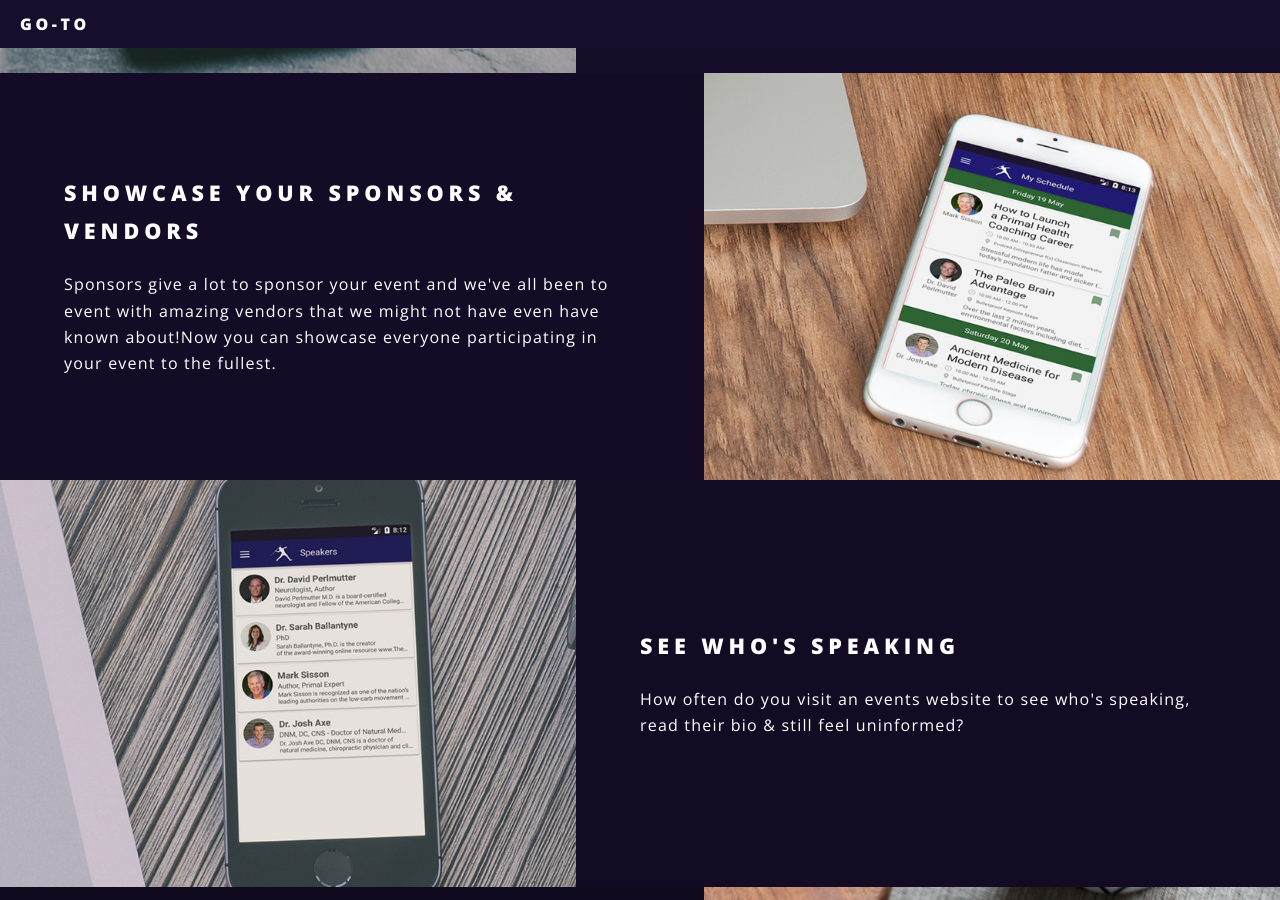
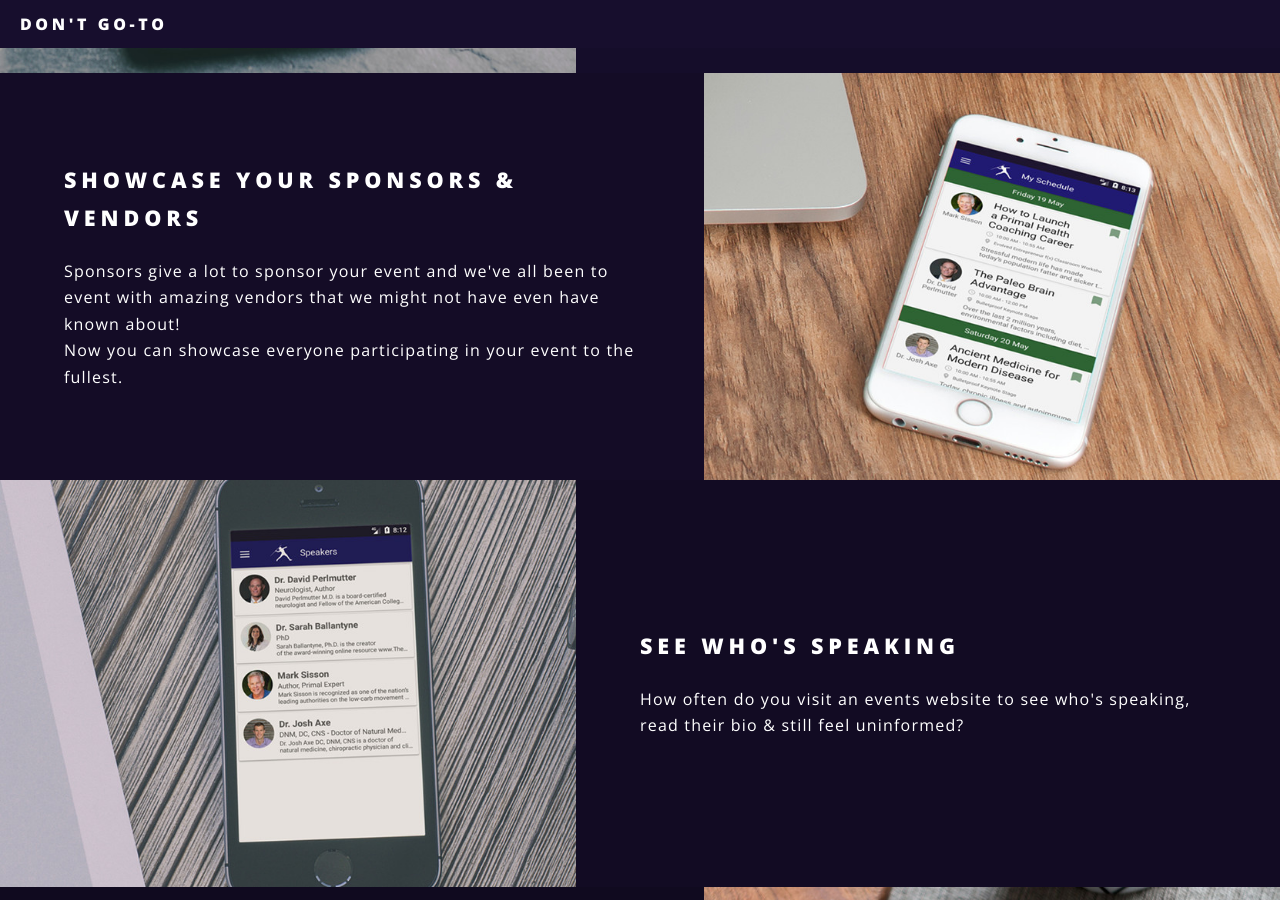
Before and after one commit to iamrobj/event_app_paleo_mag, a Jekyll site: the page built from index.html, in a window 1280 px wide and 900 px high, scrolled down 1692 px. Built offline with Jekyll 4.4.1, drawn with Linux system fonts in a browser that asks for light colours; some of the changed text lies outside the part shown.

```diff
--- a/_config.yml
+++ b/_config.yml
@@ -2,7 +2,7 @@
 #
 
 # Site settings
-title: Go-To
+title: Don't Go-To
 description: The Go-To Event App
  Enhance your Event Experience
 cta: Get in touch
@@ -12,20 +12,20 @@ main_section_title: Great events need even greater apps
 main_section_text: Why you need an app...
 ## Section 1 ##
 section_1_title: The entire schedule - at your fingertips
-section_1_text: No more printed programmes to carry around. No more trying to figure out who's speaking & when.The entire events schedule & more in the palm of your hand.
+section_1_text: No more printed programmes to carry around.<br>No more trying to figure out who's speaking & when.<br>The entire events schedule & more in the palm of your hand.
 section_1_img: section_1.jpg
 ## Section 2 ##
 section_2_title: Showcase your sponsors & vendors
-section_2_text: Sponsors give a lot to sponsor your event and we've all been to event with amazing vendors that we might not have even have known about!Now you can showcase everyone participating in your event to the fullest.
+section_2_text: Sponsors give a lot to sponsor your event and we've all been to event with amazing vendors that we might not have even have known about!<br>Now you can showcase everyone participating in your event to the fullest.
 section_2_img: section_2.jpg
 ## Section 3 ##
 section_3_title: See who's speaking
 section_3_text: How often do you visit an events website to see who's speaking, read their bio & still feel uninformed?
-Provide attendees with everything they want to see: an informative snapshot (just as a talk is about to start)All the key points, all in one place, now that's ideal.
+Provide attendees with everything they want to see: an informative snapshot (just as a talk is about to start)<br>All the key points, all in one place, now that's ideal.
 section_3_img: section_3.jpg
 ## Section 4 ##
 section_4_title: Customise your Schedule for the day
-section_4_text: No more struggling to find a pen & marking the talks you want to see.No more checking it every hour to make sure you don't miss out. Let us make your life easier.Create your personalised schedule in the app & get reminders when a talk is about to start.
+section_4_text: No more struggling to find a pen & marking the talks you want to see.<br>No more checking it every hour to make sure you don't miss out. Let us make your life easier.<br>Create your personalised schedule in the app & get reminders when a talk is about to start.
 section_4_img: section_4.jpg
 ## Interest ##
 interested_title: Interested?
```
